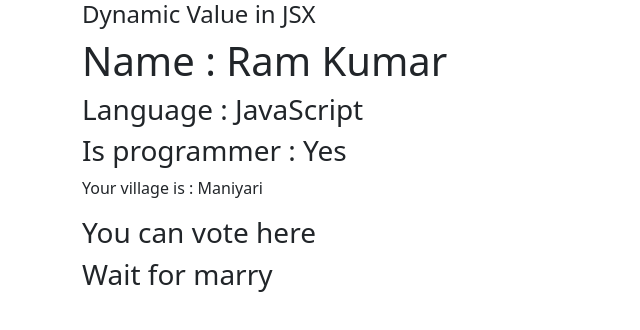
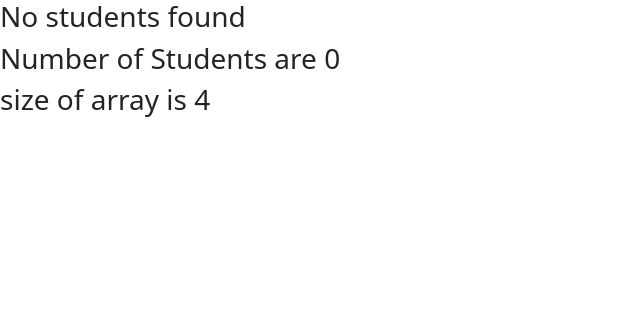
Before and after one commit to Developerramm/mern-stack-development, a React (Vite) app in the folder React/demo2/: page / in a window 1280 px wide. Shown: the top 330 px of the page, without its empty margins (0-640 px from the left). Built offline with nearby package versions, Linux system fonts and the light colour scheme.

Commit message:
practice

```diff
--- a/React/demo2/src/App.jsx
+++ b/React/demo2/src/App.jsx
@@ -1,29 +1,16 @@
-import React from "react";
+import React from 'react'
+
 const App = () => {
-  let person = {
-    name: "Ram Kumar",
-    program: "JavaScript",
-    isProgrammer: true,
-  };
+  let students = [ ];
+  let arr = [false,null,undefined,NaN];
+  return (
+    <div>
+      <h3> {students.length === 0 && "No students found "} </h3>
+      <h3> Number of Students are { students.length} </h3>
+      <h3> size of array is {arr.length} </h3>
 
-  const village = () => {
-    return "Maniyari ";
-  };
+    </div>
+  )
+}
 
-  let age = 18;
-
-  return (
-    <div className="container">
-      <h4>Dynamic Value in JSX </h4>
-      <h1>Name : {person.name} </h1>
-      <h3>Language : {person.program} </h3>
-      <h3>Is programmer : {person.isProgrammer ? "Yes" : "No"} </h3>
-      <p>Your village is : {village()} </p>
-      <h3> {age >= 18 && "You can vote here "} </h3>
-      <h3> {age > 20 && "You can marry"} </h3>
-      <h3> {age > 21 || "Wait for marry "} </h3>
-    </div>
-  );
-};
-
-export default App;
+export default App
```
